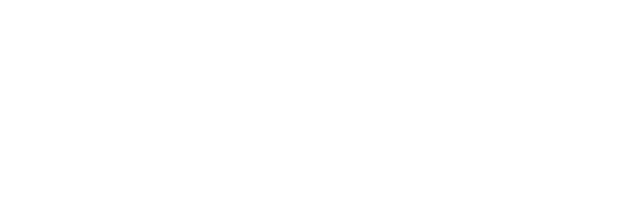
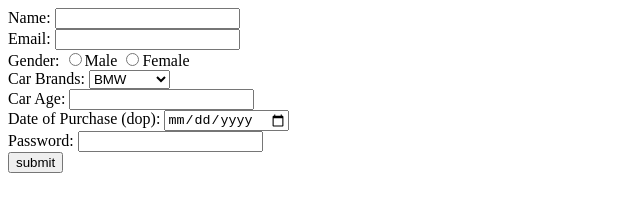
Before and after one commit to acciojob/car-insurance-form-Dhananjay257, a website: page main.html in a window 1280 px wide. Shown: the whole page, without its empty margins (0-640 px from the left). Drawn offline with Linux system fonts and the light colour scheme.

Commit message:
created a submission

```diff
--- a/main.html
+++ b/main.html
@@ -8,6 +8,35 @@
 
 <body>
 	<!-- the entire body must be written by student -->
+	<form>
+		<label for="name">Name:</label>
+		<input id="name" type="text" required>
+		<br>
+		<label for="email">Email:</label>
+		<input type="email" id="email" required>
+		<br>
+		<label>Gender:</label>
+		<input type="radio" name="gender" required>Male
+		<input type="radio" name="gender" required>Female
+		<br>
+		<label id="cars">Car Brands:</label>
+		<select id="cars">
+			<option>BMW</option>
+			<option>Audi</option>
+			<option>Mercedez</option>
+		</select>
+		<br>
+		<label for="carage">Car Age:</label>
+		<input type="number" id="carage" required>
+		<br>
+		<label for="dop">Date of Purchase (dop):</label>
+		<input type="date" id="dop" required>
+		<br>
+		<label for="password">Password:</label>
+		<input type="password" id="password" required>
+		<br>
+		<input type="submit" value="submit">
+	</form>
     <script type="text/javascript" src="./script.js">
 </script>
 
```
